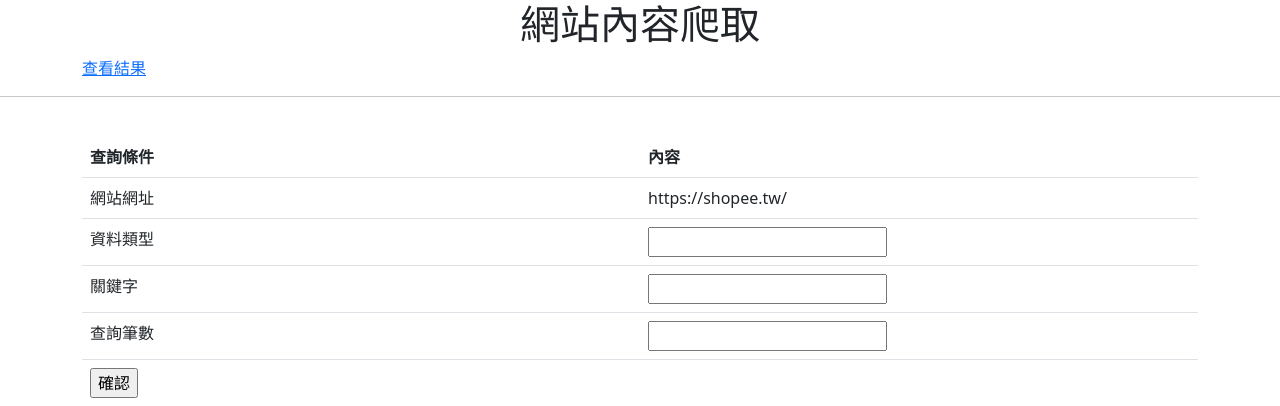
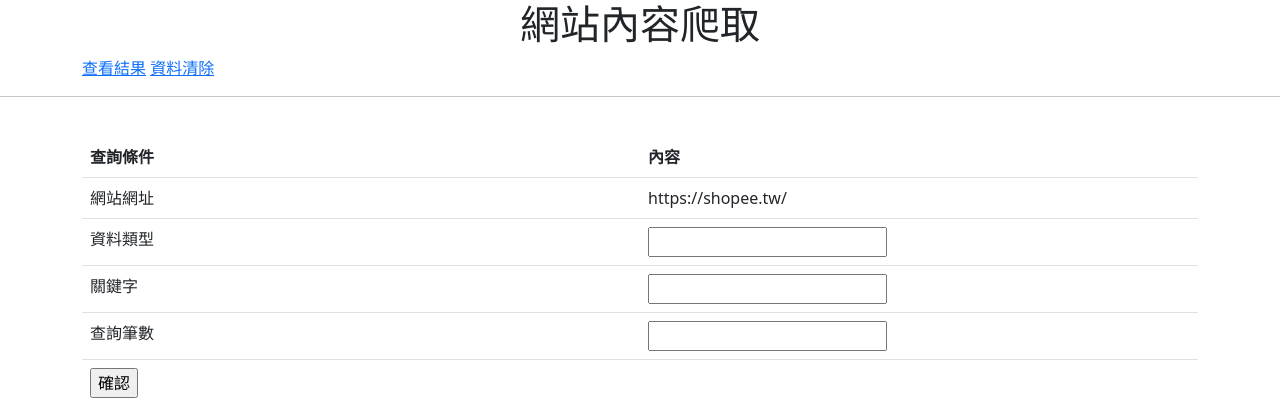
Before and after one commit to 96IanChen/crawler_chrome, a Django app: page / in a window 1280 px wide. Shown: the top 406 px of the page. Run offline with Django 4.2, Linux system fonts and the light colour scheme.

Commit message:
更新模板頁面

```diff
--- a/templates/base.html
+++ b/templates/base.html
@@ -23,8 +23,8 @@
     <h1 class="home">網站內容爬取</h1>
     <div class="container">
         <a href="/divlist/">查看結果</a>
-        <!--<a href="/phonesearch/">查詢預約結果(客戶)</a>
-        {% if request.user.is_authenticated %}
+        <a href="/data_clean/">資料清除</a>
+        <!--{% if request.user.is_authenticated %}
         <a class="a2" href="/reservelist/">查詢預約結果(店家)</a>
         <a class="a2" href="/unreservelist/">開啟/取消時段(店家)</a>
         <a class="a2" href="/createdata/">初始設定(店家)</a>
```
